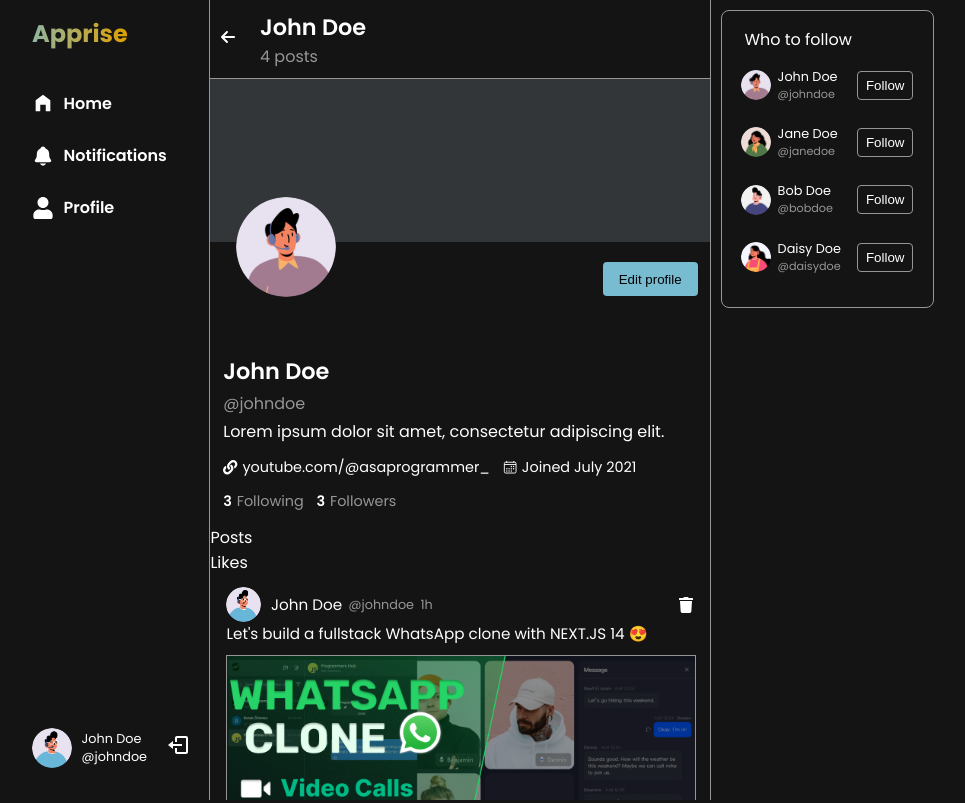
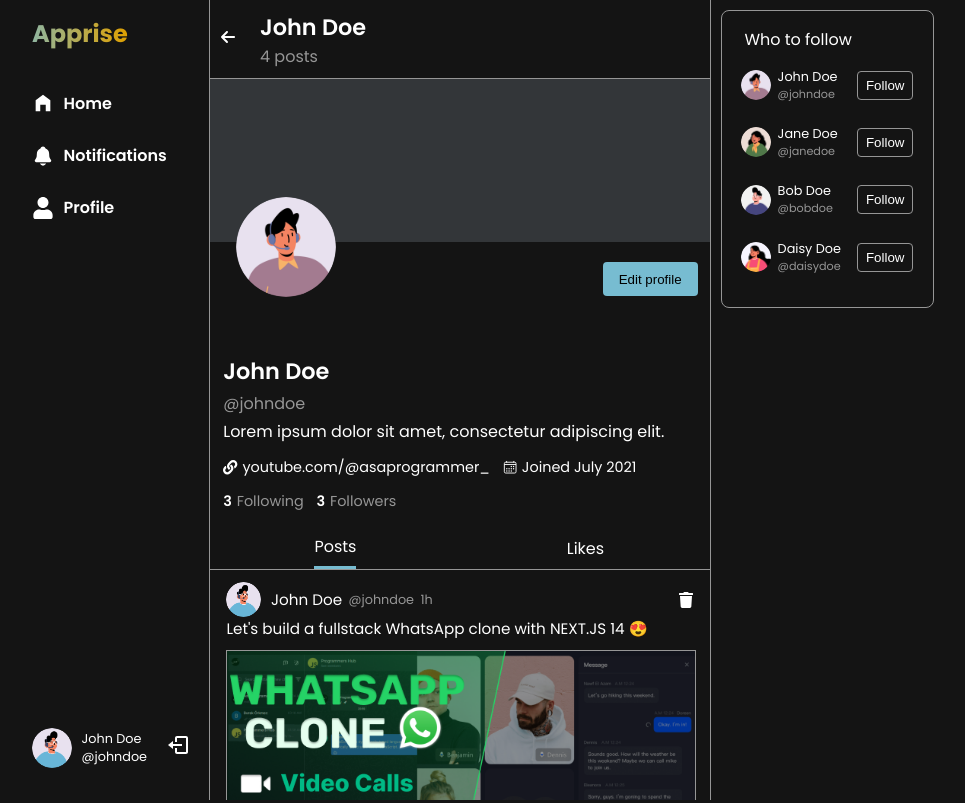
Before and after one commit to rauchrods/Apprise-Social-Media, a React (Vite) app in the folder frontend/: page /profile/johndoe in a window 1280 px wide. Shown: the whole page, without its empty margins (162-1127 px from the left). Built offline with nearby package versions, Linux system fonts and the light colour scheme.

Commit message:
5- UI added option header

```diff
--- a/frontend/src/pages/home/HomePage.jsx
+++ b/frontend/src/pages/home/HomePage.jsx
@@ -11,19 +11,17 @@
     <PageLayout>
       <div className="home-page">
         {/* Header */}
-        <div className="header">
-          <span
-            onClick={() => setFeedType("forYou")}
-            className={feedType === "forYou" ? "selected" : ""}
-          >
-            For you
-          </span>
-          <span
-            onClick={() => setFeedType("following")}
-            className={feedType === "following" ? "selected" : ""}
-          >
-            Following
-          </span>
+        <div className="option-header">
+          <div onClick={() => setFeedType("forYou")}>
+            <span className={feedType === "forYou" ? "selected" : ""}>
+              For you
+            </span>
+          </div>
+          <div onClick={() => setFeedType("following")}>
+            <span className={feedType === "following" ? "selected" : ""}>
+              Following
+            </span>
+          </div>
         </div>
 
         {/*  CREATE POST INPUT */}
--- a/frontend/src/pages/home/homePage.scss
+++ b/frontend/src/pages/home/homePage.scss
@@ -1,16 +1,31 @@
 @import "../../utils/colors.scss";
 
 .home-page {
-  .header {
+  .option-header {
     border-bottom: 1px solid $primary-gray;
-    padding: 0.6rem;
+
     display: flex;
     justify-content: space-evenly;
-    > span {
+
+    > div {
+      width: 50%;
+      padding: 0.6rem;
+      padding-bottom: 0;
       cursor: pointer;
-    }
-    .selected {
-      border-bottom: 3px solid $primary-blue;
+      display: flex;
+      justify-content: center;
+      align-items: center;
+
+      &:hover {
+        background-color: $highlight-gray;
+      }
+      span {
+        padding-bottom: 0.4rem;
+      }
+
+      .selected {
+        border-bottom: 3px solid $primary-blue;
+      }
     }
   }
 }
--- a/frontend/src/pages/profile/ProfilePage.jsx
+++ b/frontend/src/pages/profile/ProfilePage.jsx
@@ -174,24 +174,16 @@
                 </div>
               </div>
             </div>
-            <div className="flex w-full border-b border-gray-700 mt-4">
-              <div
-                className="flex justify-center flex-1 p-3 hover:bg-secondary transition duration-300 relative cursor-pointer"
-                onClick={() => setFeedType("posts")}
-              >
-                Posts
-                {feedType === "posts" && (
-                  <div className="absolute bottom-0 w-10 h-1 rounded-full bg-primary" />
-                )}
+            <div className="option-header">
+              <div onClick={() => setFeedType("posts")}>
+                <span className={feedType === "posts" ? "selected" : ""}>
+                  Posts
+                </span>
               </div>
-              <div
-                className="flex justify-center flex-1 p-3 text-slate-500 hover:bg-secondary transition duration-300 relative cursor-pointer"
-                onClick={() => setFeedType("likes")}
-              >
-                Likes
-                {feedType === "likes" && (
-                  <div className="absolute bottom-0 w-10  h-1 rounded-full bg-primary" />
-                )}
+              <div onClick={() => setFeedType("likes")}>
+                <span className={feedType === "likes" ? "selected" : ""}>
+                  Likes
+                </span>
               </div>
             </div>
           </>
--- a/frontend/src/pages/profile/profilePage.scss
+++ b/frontend/src/pages/profile/profilePage.scss
@@ -142,4 +142,32 @@
       }
     }
   }
+
+  .option-header {
+    border-bottom: 1px solid $primary-gray;
+
+    display: flex;
+    justify-content: space-evenly;
+
+    > div {
+      width: 50%;
+      padding: 0.6rem;
+      padding-bottom: 0;
+      cursor: pointer;
+      display: flex;
+      justify-content: center;
+      align-items: center;
+
+      &:hover {
+        background-color: $highlight-gray;
+      }
+      span {
+        padding-bottom: 0.4rem;
+      }
+
+      .selected {
+        border-bottom: 3px solid $primary-blue;
+      }
+    }
+  }
 }
```
